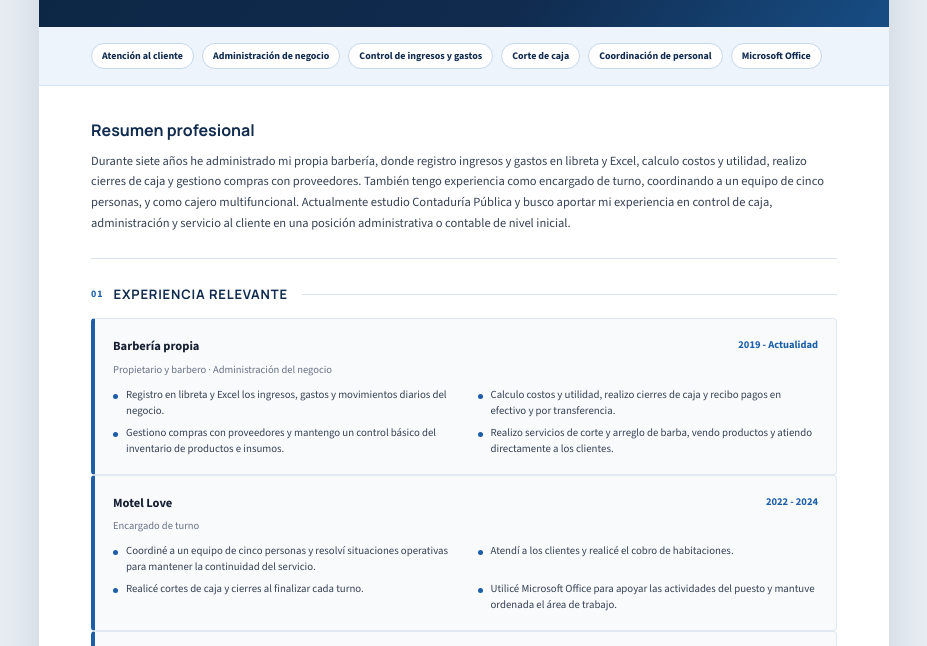
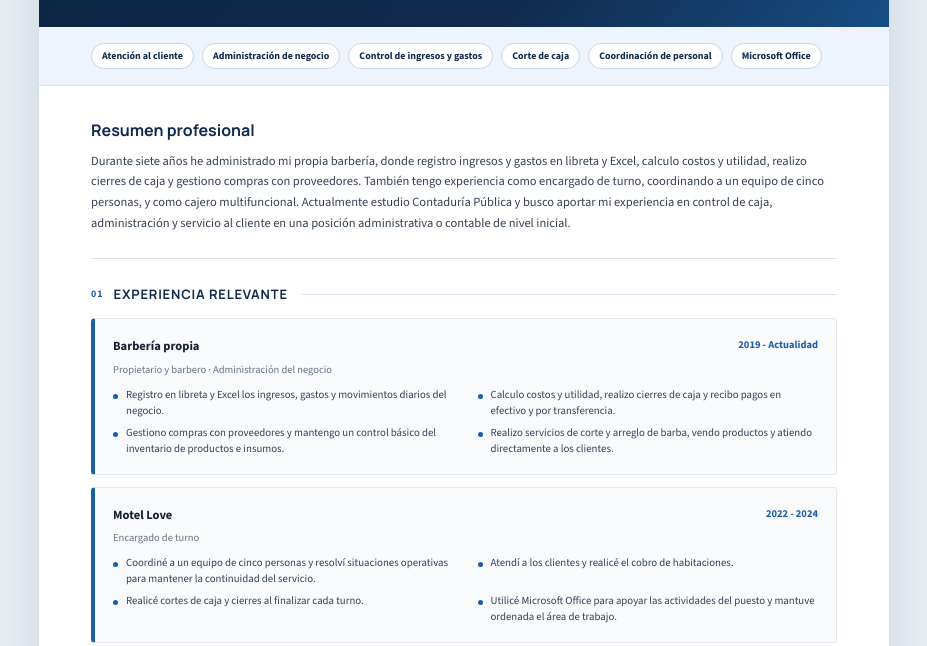
Before and after one commit to JuanMonterrosas44/JuanMonterrosas44.github.io, a plain HTML site: page index.html in a window 1280 px wide. Shown: the part 275-921 px from the top of the page, without its empty margins (176-1103 px from the left). Drawn offline with nearby package versions, Linux system fonts and the light colour scheme.

Commit message:
style: mejorar espaciado de experiencia

```diff
--- a/cv.css
+++ b/cv.css
@@ -233,6 +233,10 @@ body {
   border: 1px solid #e1e8f0;
   border-left: 4px solid var(--blue);
   border-radius: 4px;
+}
+
+.experience-entry + .experience-entry {
+  margin-top: 12px;
 }
 
 .experience-intro {
```
